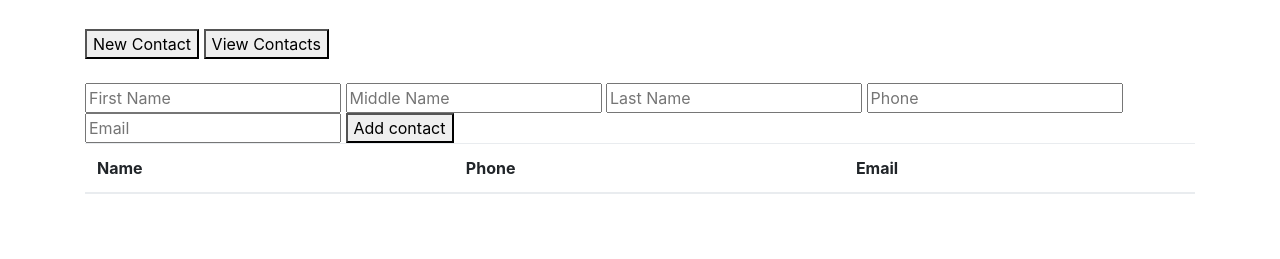
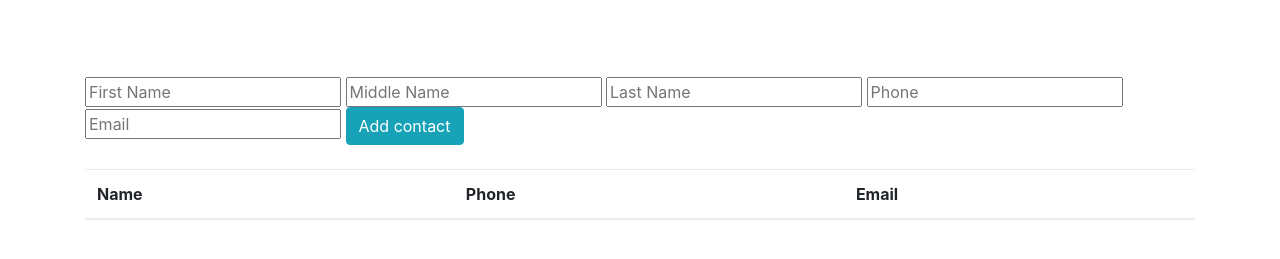
Before and after one commit to farhadahmed/mean-contacts-app, a website: page app/index.html in a window 1280 px wide. Shown: the part 51-310 px from the top of the page. Drawn offline with nearby package versions, Linux system fonts and the light colour scheme; no server answers.

Commit message:
added remove button, styled buttons with bootstrap, and added a <br> after the form

```diff
--- a/app/index.html
+++ b/app/index.html
@@ -13,8 +13,8 @@
 		<h1>Contacts</h1>
 
 		<br>
-		<button>New Contact</button>
-		<button>View Contacts</button>
+		<!-- <button>New Contact</button>
+		<button>View Contacts</button> -->
 		<br>
 		<br>
 
@@ -26,9 +26,12 @@
 				<input type="text" placeholder="Last Name" ng-model="contact.lastname" required>
 				<input type="text" placeholder="Phone" ng-model="contact.phoneNumber">
 				<input type="text" placeholder="Email" ng-model="contact.email">
-				<button type="submit">Add contact</button>
+				<button type="submit" class="btn btn-info">Add contact</button>
 			</form>
 		</div>
+
+		<br>
+
 		<div>
 
 			<table class="table">
@@ -45,6 +48,7 @@
 						<td>{{contact.firstname}} {{contact.middlename}} {{contact.lastname}}</td>
 						<td>{{contact.phoneNumber}}</td>
 						<td>{{contact.email}}</td>
+						<td><button class="btn btn-info" ng-click="remove(contact._id)">Remove</button></td>
 					</tr>
 				</tbody>
 			</table>
```
